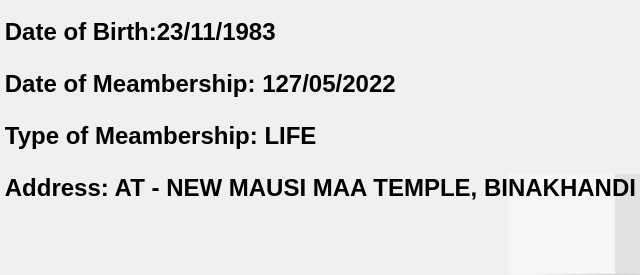
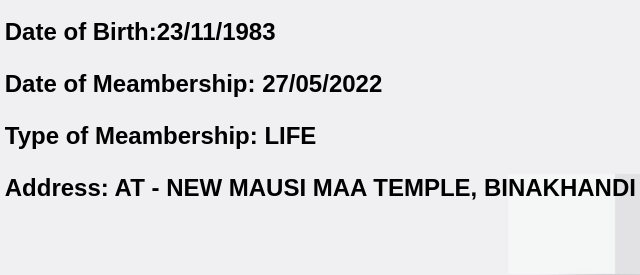
Before and after one commit to mahanadiclub/suresh-ray-main, a plain HTML site: page index.html in a window 1280 px wide. Shown: the part 426-701 px from the top of the page, 343-983 px from the left. Drawn offline with Linux system fonts and the light colour scheme.

Commit message:
Update index.html

```diff
--- a/index.html
+++ b/index.html
@@ -84,7 +84,7 @@
             <p>Contact No.:9438541978</p>
             <p>Blood Group: A+</p>
             <p>Date of Birth:23/11/1983</p>
-            <p>Date of Meambership: 127/05/2022</p>
+            <p>Date of Meambership: 27/05/2022</p>
             <p>Type of Meambership: LIFE </p>
             <p>Address: AT - NEW MAUSI MAA TEMPLE, BINAKHANDI , SAMBALPUR</p>
         </div>
```
